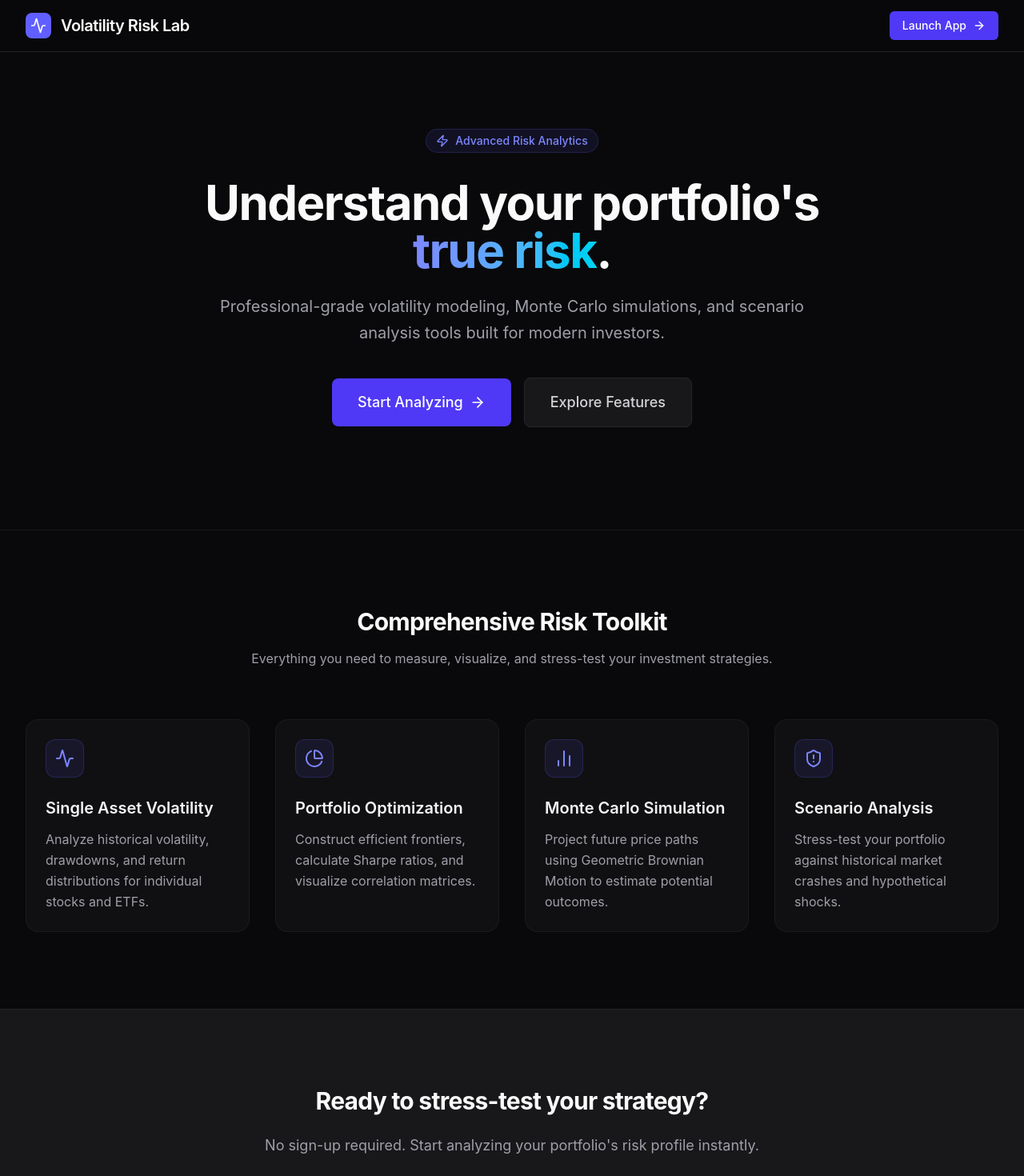
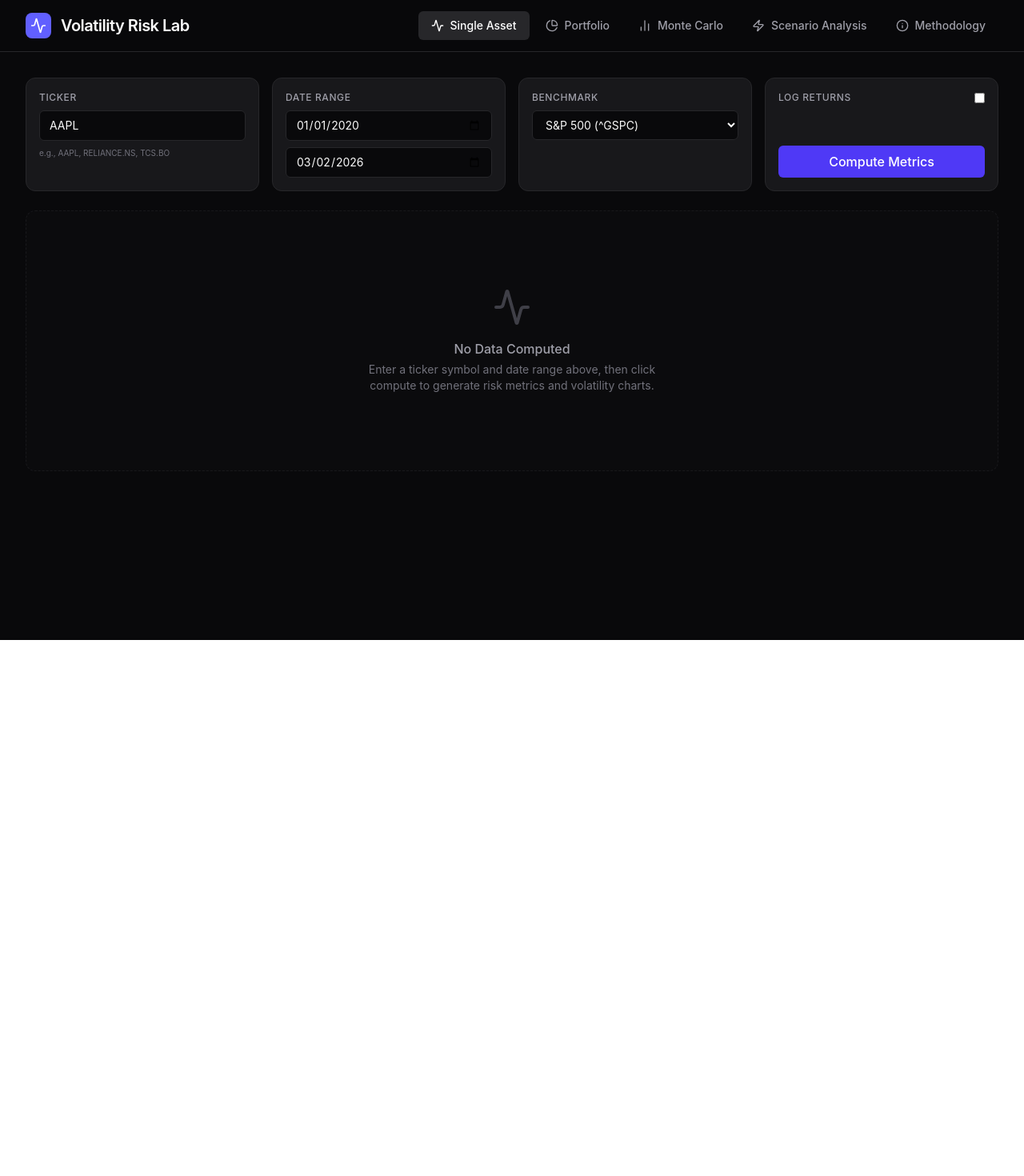
Before and after one commit to HyprNrgy/volatility-risk-lab, a Next.js app: page / in a window 1280 px wide. Shown: the top 1470 px of the page at 80% size. After the commit the page ends 800 px from the top, so only its background shows below. Built offline with nearby package versions, Linux system fonts and the light colour scheme.

Commit message:
app dashboard files

```diff
--- a/app/page.tsx
+++ b/app/page.tsx
@@ -1,129 +1,91 @@
+'use client';
+
+import { useState, useEffect } from 'react';
+import { motion } from 'motion/react';
+import { Activity, BarChart2, PieChart, Info, Settings, AlertTriangle } from 'lucide-react';
+import SingleAssetModule from '@/components/SingleAssetModule';
+import PortfolioModule from '@/components/PortfolioModule';
+import MonteCarloModule from '@/components/MonteCarloModule';
+import ScenarioAnalysisModule from '@/components/ScenarioAnalysisModule';
+import MethodologySection from '@/components/MethodologySection';
+import { Zap } from 'lucide-react';
 import Link from 'next/link';
-import { Activity, ShieldAlert, TrendingUp, Zap, ArrowRight, BarChart2, PieChart } from 'lucide-react';
 
-export default function LandingPage() {
+export default function Dashboard() {
+  const [activeTab, setActiveTab] = useState('single');
+  const [mounted, setMounted] = useState(false);
+
+  useEffect(() => {
+    // eslint-disable-next-line
+    setMounted(true);
+  }, []);
+
+  const tabs = [
+    { id: 'single', label: 'Single Asset', icon: Activity },
+    { id: 'portfolio', label: 'Portfolio', icon: PieChart },
+    { id: 'montecarlo', label: 'Monte Carlo', icon: BarChart2 },
+    { id: 'scenario', label: 'Scenario Analysis', icon: Zap },
+    { id: 'methodology', label: 'Methodology', icon: Info },
+  ];
+
+  if (!mounted) {
+    return (
+      <div className="min-h-screen bg-zinc-950 text-zinc-50 font-sans flex items-center justify-center">
+        <div className="animate-pulse text-zinc-500">Loading...</div>
+      </div>
+    );
+  }
+
   return (
     <div className="min-h-screen bg-zinc-950 text-zinc-50 font-sans selection:bg-indigo-500/30">
-      {/* Header */}
-      <header className="border-b border-zinc-800 bg-zinc-950/80 backdrop-blur-md sticky top-0 z-50">
+      {/* Top Navigation */}
+      <header className="sticky top-0 z-50 border-b border-zinc-800 bg-zinc-950/80 backdrop-blur-md">
         <div className="max-w-7xl mx-auto px-4 sm:px-6 lg:px-8">
           <div className="flex items-center justify-between h-16">
-            <div className="flex items-center gap-3">
+            <Link href="/" className="flex items-center gap-3 hover:opacity-80 transition-opacity">
               <div className="bg-indigo-500 p-1.5 rounded-lg">
                 <Activity className="w-5 h-5 text-white" />
               </div>
               <h1 className="text-xl font-semibold tracking-tight">Volatility Risk Lab</h1>
-            </div>
-            <div className="flex items-center gap-4">
-              <Link
-                href="/dashboard"
-                className="bg-indigo-600 hover:bg-indigo-700 text-white px-4 py-2 rounded-md text-sm font-medium transition-colors flex items-center gap-2"
-              >
-                Launch App <ArrowRight className="w-4 h-4" />
-              </Link>
-            </div>
+            </Link>
+            <nav className="hidden md:flex space-x-1">
+              {tabs.map((tab) => {
+                const Icon = tab.icon;
+                return (
+                  <button
+                    key={tab.id}
+                    onClick={() => setActiveTab(tab.id)}
+                    className={`flex items-center gap-2 px-4 py-2 rounded-md text-sm font-medium transition-colors ${
+                      activeTab === tab.id
+                        ? 'bg-zinc-800 text-white'
+                        : 'text-zinc-400 hover:bg-zinc-800/50 hover:text-zinc-200'
+                    }`}
+                  >
+                    <Icon className="w-4 h-4" />
+                    {tab.label}
+                  </button>
+                );
+              })}
+            </nav>
           </div>
         </div>
       </header>
 
-      {/* Hero Section */}
-      <main>
-        <div className="relative overflow-hidden">
-          <div className="absolute inset-0 bg-[radial-gradient(ellipse_at_top,_var(--tw-gradient-stops))] from-indigo-900/20 via-zinc-950 to-zinc-950"></div>
-          <div className="max-w-7xl mx-auto px-4 sm:px-6 lg:px-8 pt-24 pb-32 relative z-10">
-            <div className="text-center max-w-3xl mx-auto">
-              <div className="inline-flex items-center gap-2 px-3 py-1 rounded-full bg-indigo-500/10 border border-indigo-500/20 text-indigo-400 text-sm font-medium mb-8">
-                <Zap className="w-4 h-4" />
-                <span>Advanced Risk Analytics</span>
-              </div>
-              <h1 className="text-5xl md:text-6xl font-bold tracking-tight mb-6">
-                Understand your portfolio&apos;s <span className="text-transparent bg-clip-text bg-gradient-to-r from-indigo-400 to-cyan-400">true risk</span>.
-              </h1>
-              <p className="text-xl text-zinc-400 mb-10 leading-relaxed">
-                Professional-grade volatility modeling, Monte Carlo simulations, and scenario analysis tools built for modern investors.
-              </p>
-              <div className="flex flex-col sm:flex-row items-center justify-center gap-4">
-                <Link
-                  href="/dashboard"
-                  className="w-full sm:w-auto bg-indigo-600 hover:bg-indigo-700 text-white px-8 py-4 rounded-lg text-lg font-medium transition-colors flex items-center justify-center gap-2"
-                >
-                  Start Analyzing <ArrowRight className="w-5 h-5" />
-                </Link>
-                <a
-                  href="#features"
-                  className="w-full sm:w-auto bg-zinc-900 hover:bg-zinc-800 border border-zinc-800 text-zinc-300 px-8 py-4 rounded-lg text-lg font-medium transition-colors flex items-center justify-center"
-                >
-                  Explore Features
-                </a>
-              </div>
-            </div>
-          </div>
-        </div>
-
-        {/* Features Grid */}
-        <div id="features" className="max-w-7xl mx-auto px-4 sm:px-6 lg:px-8 py-24 border-t border-zinc-900">
-          <div className="text-center mb-16">
-            <h2 className="text-3xl font-bold tracking-tight mb-4">Comprehensive Risk Toolkit</h2>
-            <p className="text-zinc-400 max-w-2xl mx-auto">Everything you need to measure, visualize, and stress-test your investment strategies.</p>
-          </div>
-
-          <div className="grid grid-cols-1 md:grid-cols-2 lg:grid-cols-4 gap-8">
-            <FeatureCard
-              icon={Activity}
-              title="Single Asset Volatility"
-              description="Analyze historical volatility, drawdowns, and return distributions for individual stocks and ETFs."
-            />
-            <FeatureCard
-              icon={PieChart}
-              title="Portfolio Optimization"
-              description="Construct efficient frontiers, calculate Sharpe ratios, and visualize correlation matrices."
-            />
-            <FeatureCard
-              icon={BarChart2}
-              title="Monte Carlo Simulation"
-              description="Project future price paths using Geometric Brownian Motion to estimate potential outcomes."
-            />
-            <FeatureCard
-              icon={ShieldAlert}
-              title="Scenario Analysis"
-              description="Stress-test your portfolio against historical market crashes and hypothetical shocks."
-            />
-          </div>
-        </div>
-
-        {/* CTA Section */}
-        <div className="bg-zinc-900 border-t border-b border-zinc-800 py-24">
-          <div className="max-w-4xl mx-auto px-4 sm:px-6 lg:px-8 text-center">
-            <h2 className="text-3xl font-bold tracking-tight mb-6">Ready to stress-test your strategy?</h2>
-            <p className="text-zinc-400 mb-8 text-lg">
-              No sign-up required. Start analyzing your portfolio&apos;s risk profile instantly.
-            </p>
-            <Link
-              href="/dashboard"
-              className="inline-flex bg-white hover:bg-zinc-200 text-zinc-950 px-8 py-4 rounded-lg text-lg font-medium transition-colors items-center justify-center gap-2"
-            >
-              Launch Dashboard <ArrowRight className="w-5 h-5" />
-            </Link>
-          </div>
-        </div>
+      {/* Main Content */}
+      <main className="max-w-7xl mx-auto px-4 sm:px-6 lg:px-8 py-8">
+        <motion.div
+          key={activeTab}
+          initial={{ opacity: 0, y: 10 }}
+          animate={{ opacity: 1, y: 0 }}
+          transition={{ duration: 0.3 }}
+        >
+          {activeTab === 'single' && <SingleAssetModule />}
+          {activeTab === 'portfolio' && <PortfolioModule />}
+          {activeTab === 'montecarlo' && <MonteCarloModule />}
+          {activeTab === 'scenario' && <ScenarioAnalysisModule />}
+          {activeTab === 'methodology' && <MethodologySection />}
+        </motion.div>
       </main>
-
-      {/* Footer */}
-      <footer className="max-w-7xl mx-auto px-4 sm:px-6 lg:px-8 py-12 text-center text-zinc-500 text-sm border-t border-zinc-900">
-        <p>© {new Date().getFullYear()} Volatility Risk Lab. For educational purposes only.</p>
-      </footer>
     </div>
   );
 }
-
-function FeatureCard({ icon: Icon, title, description }: { icon: any, title: string, description: string }) {
-  return (
-    <div className="bg-zinc-900/50 border border-zinc-800/50 p-6 rounded-2xl hover:bg-zinc-900 hover:border-zinc-700 transition-all duration-300">
-      <div className="bg-indigo-500/10 w-12 h-12 rounded-xl flex items-center justify-center mb-6 border border-indigo-500/20">
-        <Icon className="w-6 h-6 text-indigo-400" />
-      </div>
-      <h3 className="text-xl font-semibold mb-3 text-zinc-100">{title}</h3>
-      <p className="text-zinc-400 leading-relaxed">{description}</p>
-    </div>
-  );
-}
```
